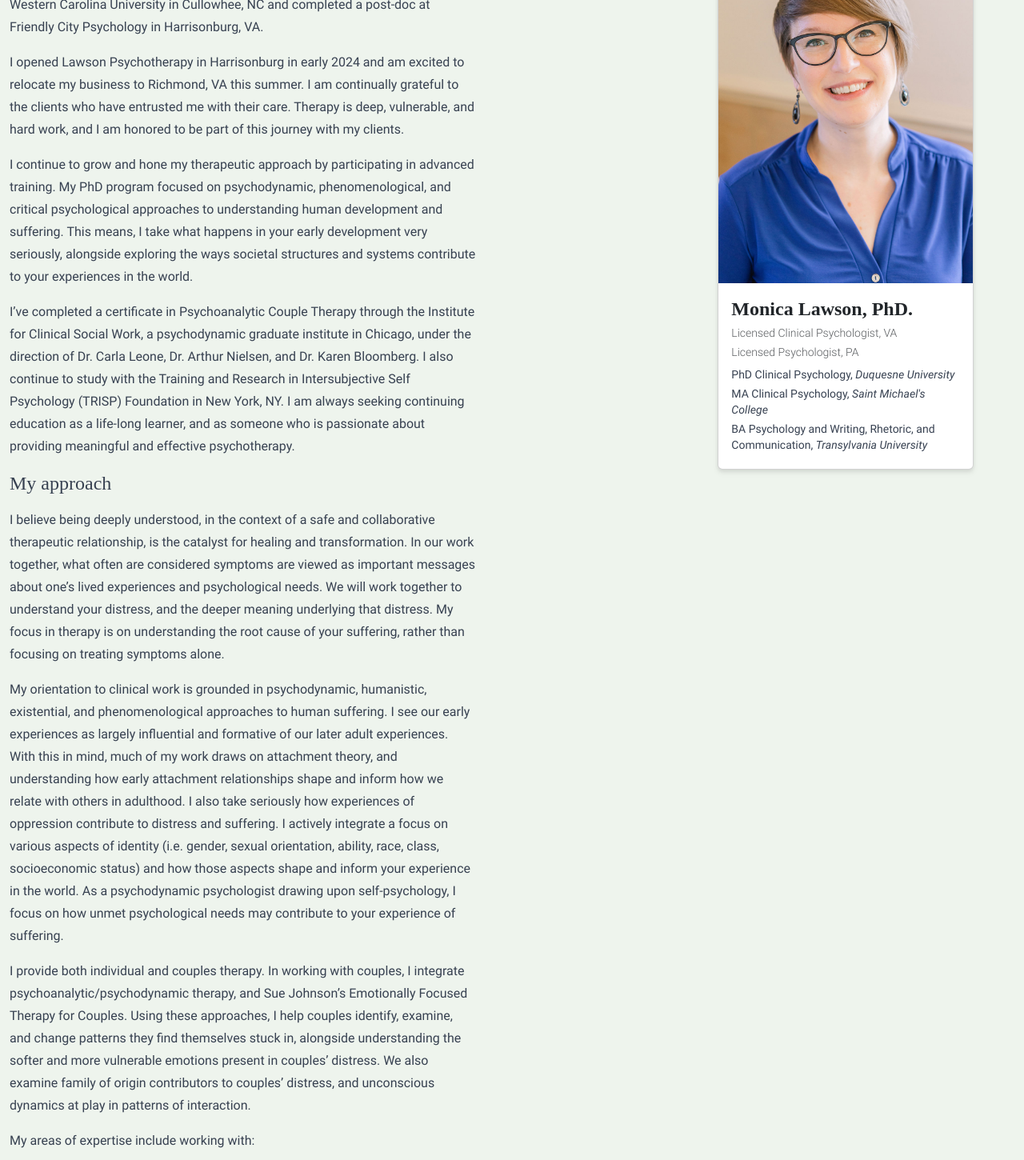
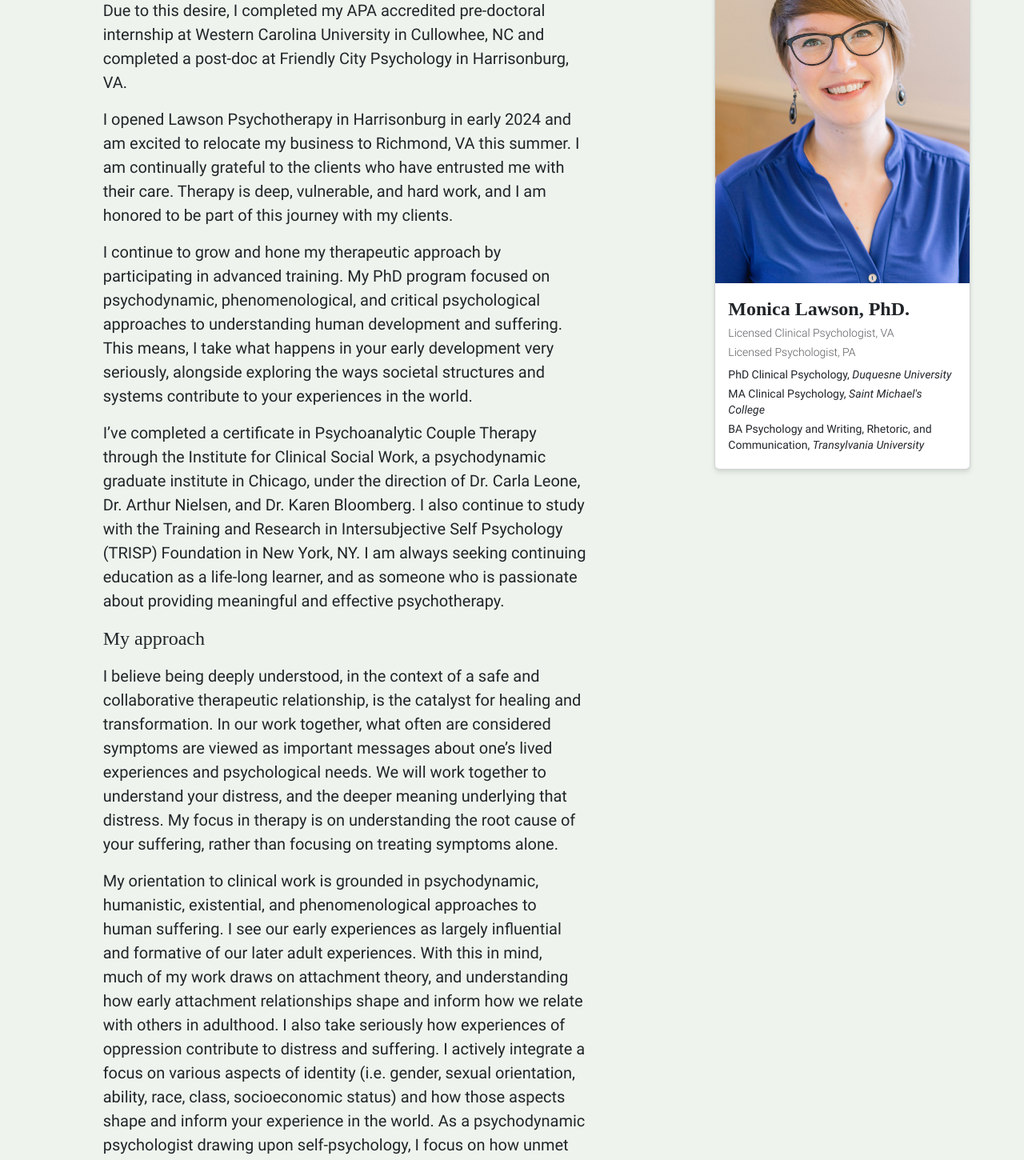
Before and after one commit to jspars/ml-psych, a SvelteKit app: page /about in a window 1280 px wide. Shown: the part 480-1930 px from the top of the page at 80% size. Built offline with nearby package versions, Linux system fonts and the light colour scheme; a web font is replaced by a local one.

Commit message:
layout fix

```diff
--- a/src/app.css
+++ b/src/app.css
@@ -152,20 +152,12 @@
 body {
     font-family: 'Roboto', sans-serif;
     font-weight: 400;
-    font-size: 16px;
+    font-size: 20px;
     line-height: 1.5;
     color: #212529;
     background-color: #EEF4ED;
 }
 
-body {
-    font-family: 'Roboto', sans-serif;
-    font-weight: 400;
-    font-size: 16px;
-    line-height: 1.5;
-    color: #212529;
-    background-color: #EEF4ED;
-}
 
 h1 {
     font-family: 'Nanum Myeongjo', serif;
--- a/src/routes/about/+page.svelte
+++ b/src/routes/about/+page.svelte
@@ -5,30 +5,30 @@
 
 <PageHeader backgroundImage="/images/about-header.png" headerText="About" />
 <section class="container mt-5">
-    <div class="row my-auto">
-        <div class="col col-lg-8">
-            <p class="prose">
+    <div class="row m-auto">
+        <div class="col col-lg-6 mx-auto">
+            <p>
                 Born and raised in Kentucky, after spending my graduate training in the Northeast, I was ready
                 to return to the warmer weather and sunshine of the South.
             </p>
-            <p class="prose">
+            <p>
                 Due to this desire, I completed my APA accredited pre-doctoral internship at Western Carolina
                 University in Cullowhee, NC and completed a post-doc at Friendly City Psychology in
                 Harrisonburg, VA.
             </p>
-            <p class="prose">
+            <p>
                 I opened Lawson Psychotherapy in Harrisonburg in early 2024 and am excited to relocate
                 my business to Richmond, VA this summer. I am continually grateful to the clients who
                 have entrusted me with their care. Therapy is deep, vulnerable, and hard work, and I
                 am honored to be part of this journey with my clients.
             </p>
-            <p class="prose">
+            <p>
                 I continue to grow and hone my therapeutic approach by participating in advanced training.
                 My PhD program focused on psychodynamic, phenomenological, and critical psychological
                 approaches to understanding human development and suffering. This means, I take what
                 happens in your early development very seriously, alongside exploring the ways societal
                 structures and systems contribute to your experiences in the world.
-            <p class="prose">
+            <p>
                 I’ve completed a certificate in Psychoanalytic Couple Therapy through
                 the Institute for Clinical Social Work, a psychodynamic graduate institute
                 in Chicago, under the direction of Dr. Carla Leone, Dr. Arthur Nielsen,
@@ -38,8 +38,8 @@
                 who is passionate about providing meaningful and effective psychotherapy.
             </p>
             <div class="about-copy">
-                <h3 class="prose text-2xl">My approach</h3>
-                <p class="prose">
+                <h3 class="text-2xl">My approach</h3>
+                <p class="">
                     I believe being deeply understood, in the context of a safe and collaborative therapeutic
                     relationship, is the catalyst for healing and transformation. In our work together, what often
                     are considered symptoms are viewed as important messages about one’s lived experiences and
@@ -47,7 +47,7 @@
                     underlying that distress. My focus in therapy is on understanding the root cause of your
                     suffering, rather than focusing on treating symptoms alone.
                 </p>
-                <p class="prose">
+                <p class="">
                     My orientation to clinical work is grounded in psychodynamic, humanistic, existential, and
                     phenomenological approaches to human suffering. I see our early experiences as largely
                     influential and formative of our later adult experiences. With this in mind, much of my work
@@ -59,7 +59,7 @@
                     psychologist drawing upon self-psychology, I focus on how unmet psychological needs may
                     contribute to your experience of suffering.
                 </p>
-                <p class="prose">
+                <p class="">
                     I provide both individual and couples therapy. In working with couples, I integrate
                     psychoanalytic/psychodynamic therapy, and Sue Johnson’s Emotionally Focused Therapy
                     for Couples. Using these approaches, I help couples identify, examine, and change
@@ -68,7 +68,7 @@
                     contributors to couples’ distress, and unconscious dynamics at play in patterns of
                     interaction.
                 </p>
-                <p class="prose">
+                <p class="">
                     My areas of expertise include working with:
                 </p>
                 <ul class="my-list">
@@ -139,7 +139,8 @@
 	}
 
 	.about-copy {
-		/* max-width: 600px */
+
+
 	}
 
     .my-list {
--- a/src/routes/about/AboutCard.svelte
+++ b/src/routes/about/AboutCard.svelte
@@ -10,13 +10,13 @@
         <h2 class="text-sm font-light card-subtitle mb-2 text-muted">Licensed Psychologist, PA</h2>
 
 		<!-- <h2 class="text-sm font-light card-subtitle mb-2 text-muted">Licensed Psychologist, PA</h2> -->
-		<p class="text-sm prose card-text my-1">
+		<p class="text-sm card-text my-1">
 			PhD Clinical Psychology, <em>Duquesne University</em>
 		</p>
-		<p class="text-sm prose card-text my-1">
+		<p class="text-sm card-text my-1">
 			MA   Clinical Psychology, <em>Saint Michael's College</em>
 		</p>
-		<p class="text-sm prose card-text my-1">
+		<p class="text-sm card-text my-1">
 			BA  Psychology and Writing, Rhetoric, and Communication, <em>Transylvania University</em>
 		</p>
 	</div>
```
